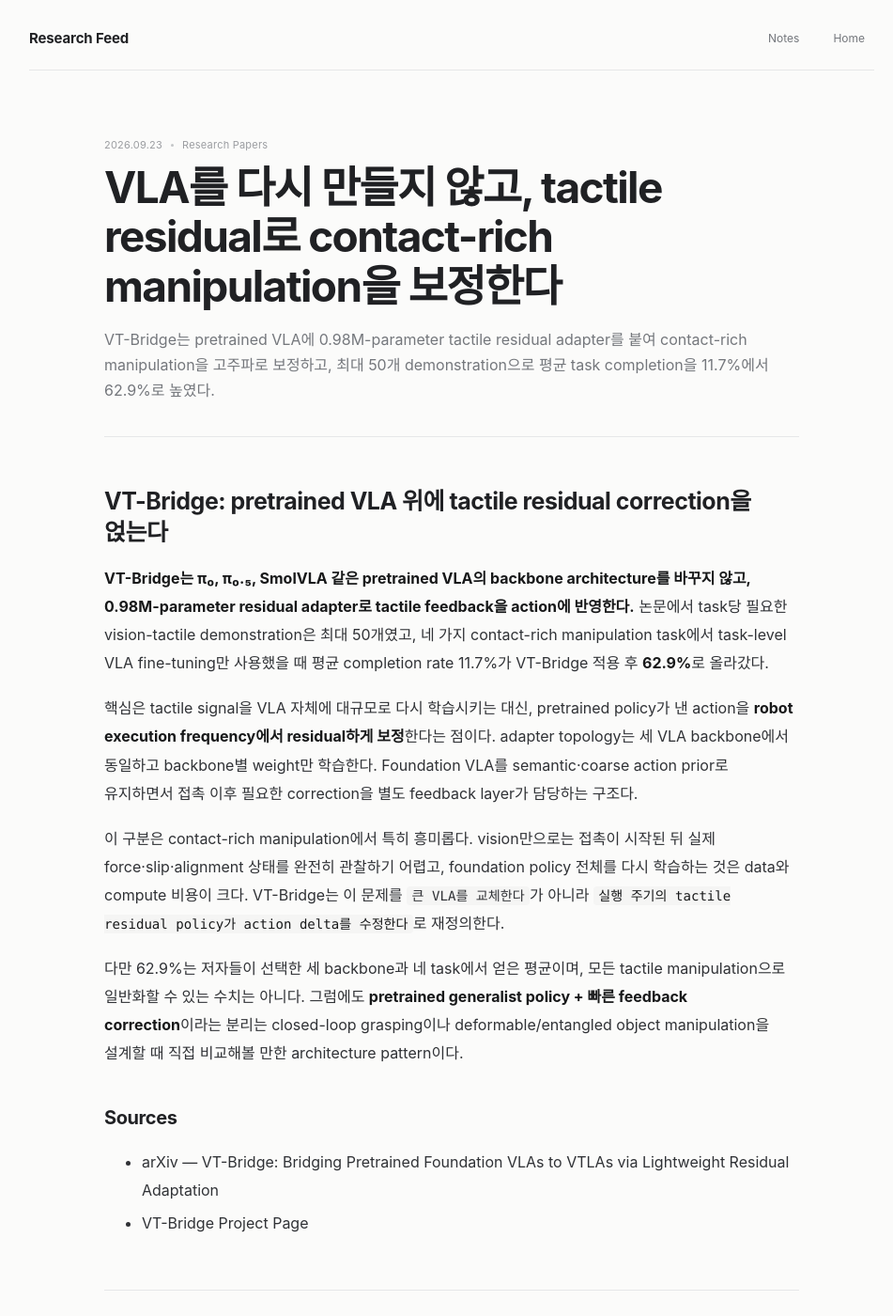
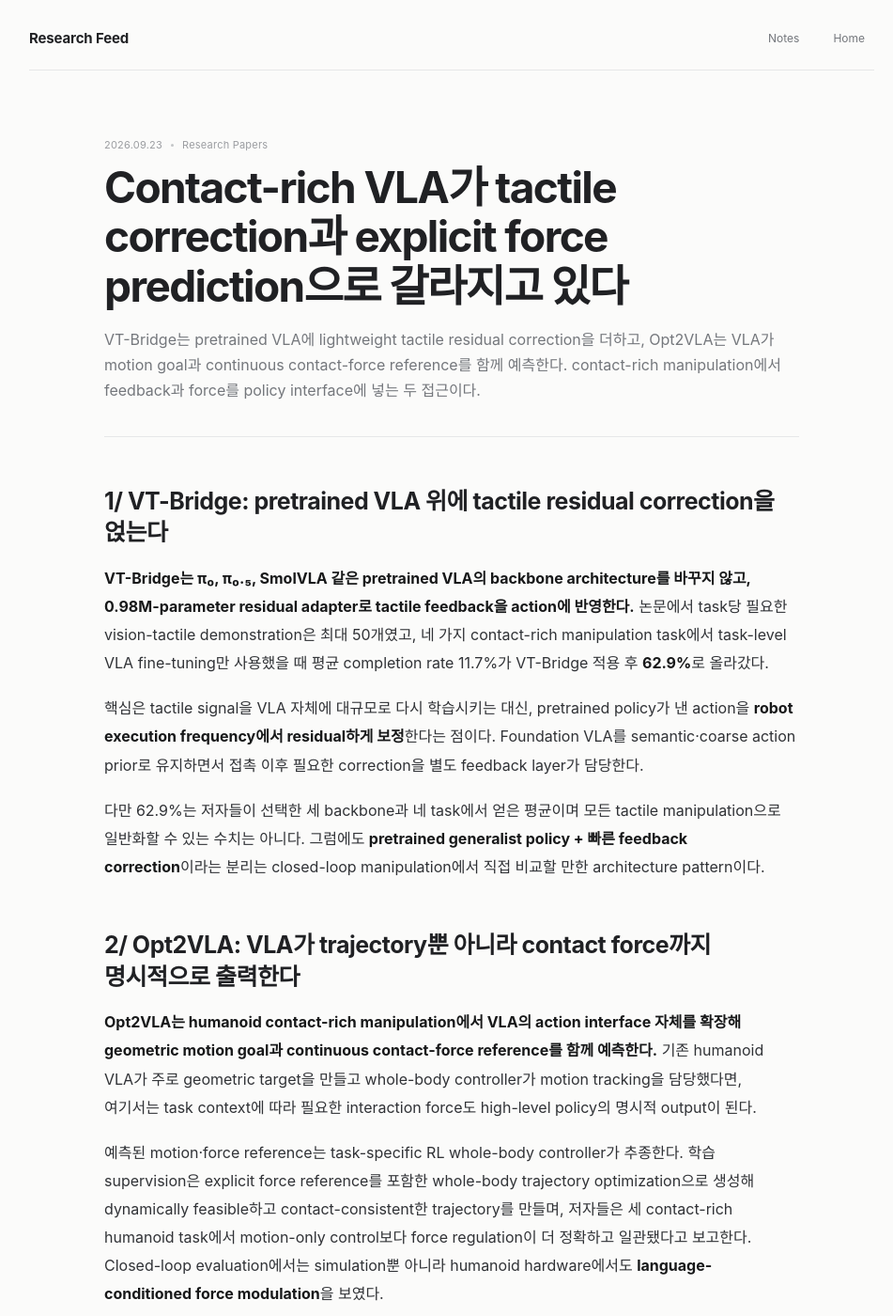
Before and after one commit to nayana224/nayana224.github.io, a Jekyll site: the page built from _research_feed/2026-09-23-research-papers.md, in a window 1280 px wide and 1400 px high. Shown: the whole window at 94% size, without its empty margins (159-1110 px from the left). Built offline with Jekyll 4.4.1, drawn with Linux system fonts in a browser that asks for light colours; some of the changed text lies outside the part shown.

Commit message:
Add Opt2VLA force-aware VLA research note

```diff
--- a/_research_feed/2026-09-23-research-papers.md
+++ b/_research_feed/2026-09-23-research-papers.md
@@ -1,23 +1,33 @@
 ---
 layout: feed_note
-title: "VLA를 다시 만들지 않고, tactile residual로 contact-rich manipulation을 보정한다"
-date: 2026-09-23 08:22:00 +0900
+title: "Contact-rich VLA가 tactile correction과 explicit force prediction으로 갈라지고 있다"
+date: 2026-09-23 09:10:00 +0900
 channel: research-papers
 channel_label: Research Papers
-summary: "VT-Bridge는 pretrained VLA에 0.98M-parameter tactile residual adapter를 붙여 contact-rich manipulation을 고주파로 보정하고, 최대 50개 demonstration으로 평균 task completion을 11.7%에서 62.9%로 높였다."
+summary: "VT-Bridge는 pretrained VLA에 lightweight tactile residual correction을 더하고, Opt2VLA는 VLA가 motion goal과 continuous contact-force reference를 함께 예측한다. contact-rich manipulation에서 feedback과 force를 policy interface에 넣는 두 접근이다."
 ---
 
-## VT-Bridge: pretrained VLA 위에 tactile residual correction을 얹는다
+## 1/ VT-Bridge: pretrained VLA 위에 tactile residual correction을 얹는다
 
 **VT-Bridge는 π₀, π₀.₅, SmolVLA 같은 pretrained VLA의 backbone architecture를 바꾸지 않고, 0.98M-parameter residual adapter로 tactile feedback을 action에 반영한다.** 논문에서 task당 필요한 vision-tactile demonstration은 최대 50개였고, 네 가지 contact-rich manipulation task에서 task-level VLA fine-tuning만 사용했을 때 평균 completion rate 11.7%가 VT-Bridge 적용 후 **62.9%**로 올라갔다.
 
-핵심은 tactile signal을 VLA 자체에 대규모로 다시 학습시키는 대신, pretrained policy가 낸 action을 **robot execution frequency에서 residual하게 보정**한다는 점이다. adapter topology는 세 VLA backbone에서 동일하고 backbone별 weight만 학습한다. Foundation VLA를 semantic·coarse action prior로 유지하면서 접촉 이후 필요한 correction을 별도 feedback layer가 담당하는 구조다.
+핵심은 tactile signal을 VLA 자체에 대규모로 다시 학습시키는 대신, pretrained policy가 낸 action을 **robot execution frequency에서 residual하게 보정**한다는 점이다. Foundation VLA를 semantic·coarse action prior로 유지하면서 접촉 이후 필요한 correction을 별도 feedback layer가 담당한다.
 
-이 구분은 contact-rich manipulation에서 특히 흥미롭다. vision만으로는 접촉이 시작된 뒤 실제 force·slip·alignment 상태를 완전히 관찰하기 어렵고, foundation policy 전체를 다시 학습하는 것은 data와 compute 비용이 크다. VT-Bridge는 이 문제를 `큰 VLA를 교체한다`가 아니라 **`실행 주기의 tactile residual policy가 action delta를 수정한다`**로 재정의한다.
+다만 62.9%는 저자들이 선택한 세 backbone과 네 task에서 얻은 평균이며 모든 tactile manipulation으로 일반화할 수 있는 수치는 아니다. 그럼에도 **pretrained generalist policy + 빠른 feedback correction**이라는 분리는 closed-loop manipulation에서 직접 비교할 만한 architecture pattern이다.
 
-다만 62.9%는 저자들이 선택한 세 backbone과 네 task에서 얻은 평균이며, 모든 tactile manipulation으로 일반화할 수 있는 수치는 아니다. 그럼에도 **pretrained generalist policy + 빠른 feedback correction**이라는 분리는 closed-loop grasping이나 deformable/entangled object manipulation을 설계할 때 직접 비교해볼 만한 architecture pattern이다.
+## 2/ Opt2VLA: VLA가 trajectory뿐 아니라 contact force까지 명시적으로 출력한다
+
+**Opt2VLA는 humanoid contact-rich manipulation에서 VLA의 action interface 자체를 확장해 geometric motion goal과 continuous contact-force reference를 함께 예측한다.** 기존 humanoid VLA가 주로 geometric target을 만들고 whole-body controller가 motion tracking을 담당했다면, 여기서는 task context에 따라 필요한 interaction force도 high-level policy의 명시적 output이 된다.
+
+예측된 motion·force reference는 task-specific RL whole-body controller가 추종한다. 학습 supervision은 explicit force reference를 포함한 whole-body trajectory optimization으로 생성해 dynamically feasible하고 contact-consistent한 trajectory를 만들며, 저자들은 세 contact-rich humanoid task에서 motion-only control보다 force regulation이 더 정확하고 일관됐다고 보고한다. Closed-loop evaluation에서는 simulation뿐 아니라 humanoid hardware에서도 **language-conditioned force modulation**을 보였다.
+
+VT-Bridge와 나란히 보면 차이가 선명하다. VT-Bridge가 `기존 VLA action + tactile residual correction`으로 실행 단계의 feedback을 보강한다면, Opt2VLA는 `VLA → motion + force reference → whole-body controller`처럼 **force를 policy-control interface의 일부로 올린다.** 접촉 이후 상태를 어떻게 피드백할지뿐 아니라, 상위 policy가 애초에 힘을 어느 수준까지 의도해야 하는지도 contact-rich manipulation의 중요한 설계 축이라는 신호다.
+
+Opt2VLA의 결과 역시 세 task에 대한 저자 평가이므로 general-purpose force-aware VLA로 일반화해서 해석하면 안 된다. 특히 task-specific controller와 trajectory-optimization supervision에 얼마나 의존하는지는 더 넓은 object/task generalization에서 확인할 부분이다.
 
 ### Sources
 
 - [arXiv — VT-Bridge: Bridging Pretrained Foundation VLAs to VTLAs via Lightweight Residual Adaptation](https://arxiv.org/abs/2609.22606)
 - [VT-Bridge Project Page](https://hoxnocha.github.io/vt-bridge-web/)
+- [arXiv — Opt2VLA: Force-Aware Vision-Language-Action for Contact-Rich Humanoid Whole-Body Manipulation](https://arxiv.org/abs/2609.23968)
+- [Fukang Liu — Opt2VLA research overview](https://fukangl.github.io/)
```
